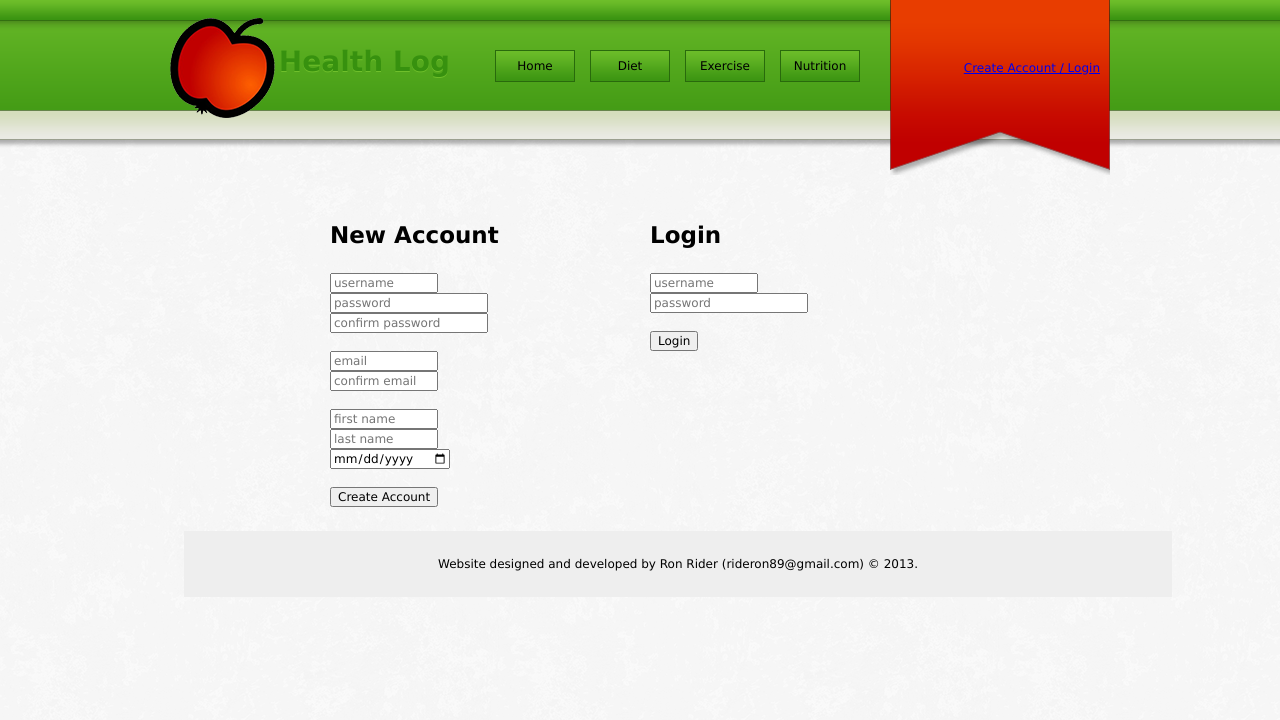
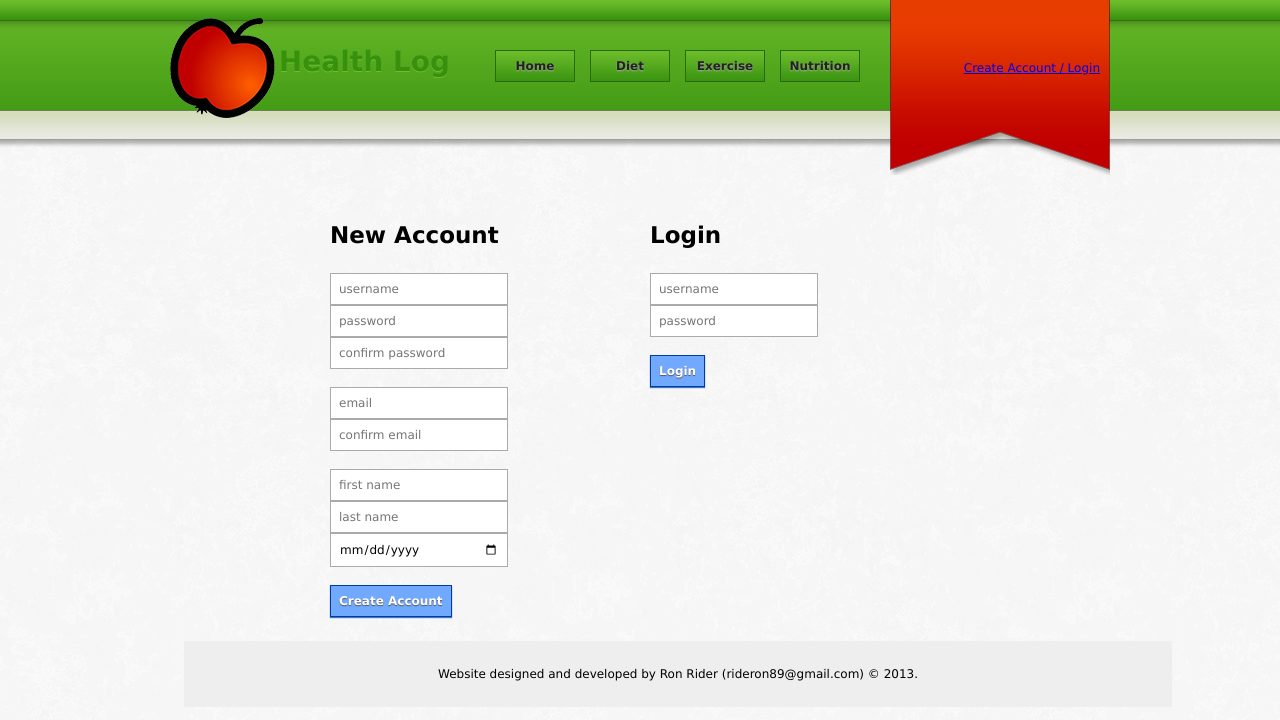
Before and after one commit to rideron89/health, a PHP site: page /login.php in a window 1280 px wide. Shown: the top 720 px of the page. Run offline with PHP 8.4, Linux system fonts and the light colour scheme.

Commit message:
changed styles of all inputs to look more prettier

```diff
--- a/css/style.css
+++ b/css/style.css
@@ -10,8 +10,34 @@ html, body, input {
     font-size: 9pt;
 }
 
-input[type=text], input[type=pass] {
-    width: 100px;
+input[type=text], input[type=password], input[type=date] {
+    border: 1px solid #aaa;
+    padding: 8px;
+}
+
+input[type=button] {
+    outline: none;
+    padding: 8px;
+    border: 1px solid #003D99;
+    background-color: #71A9FF;
+    box-shadow: 0px 1px 1px #3E76CC;
+    text-shadow: 0 1px 1px #555;
+    color: #fff;
+    font-weight: bold;
+}
+
+input[type=button]:hover, input[type=button]:focus {
+    background-color: #5A87CC;
+}
+
+input[type=button]:active {
+    background-color: #9CC3FF;
+}
+
+input[type=text]:focus, input[type=password]:focus {
+    outline: none;
+    border-color: #7BA350;
+    box-shadow: 0px 0px 8px #b0e973;
 }
 
 input[type=search]:focus {
@@ -83,8 +109,13 @@ input[type=search]:focus {
 }
 
 #navbar input[type=button] {
+    outline: none;
+    box-shadow: none;
+    background-color: green;
     border: 0;
     background-image: url("./images/nav_button_enabled.png");
+    color: #222;
+    text-shadow: 0px 1px 2px #aaa;
     width: 80px;
     height: 32px;
 }
@@ -280,4 +311,10 @@ input[type=search]:focus {
 input.error {
     box-shadow: 0px 0px 8px red;
 }
+
+#create_account_box > input[type=text],
+#create_account_box > input[type=password],
+#create_account_box > input[type=date] {
+    width: 160px;
+}
 /*** End Login Page ***/
--- a/templates/nutrition_sidebar.php
+++ b/templates/nutrition_sidebar.php
@@ -2,7 +2,7 @@
             <div id="search_box" class="sidebox">
                 <div class="sidebox_header">Find Nutrition Info</div>
                 <div id="search_bar">
-                    <input type="search" placeholder="Ex: banana" />
+                    <input type="text" placeholder="food item" />
                     <input type="button" value="Go!" />
                 </div>
                 <div class="search_item">
```
